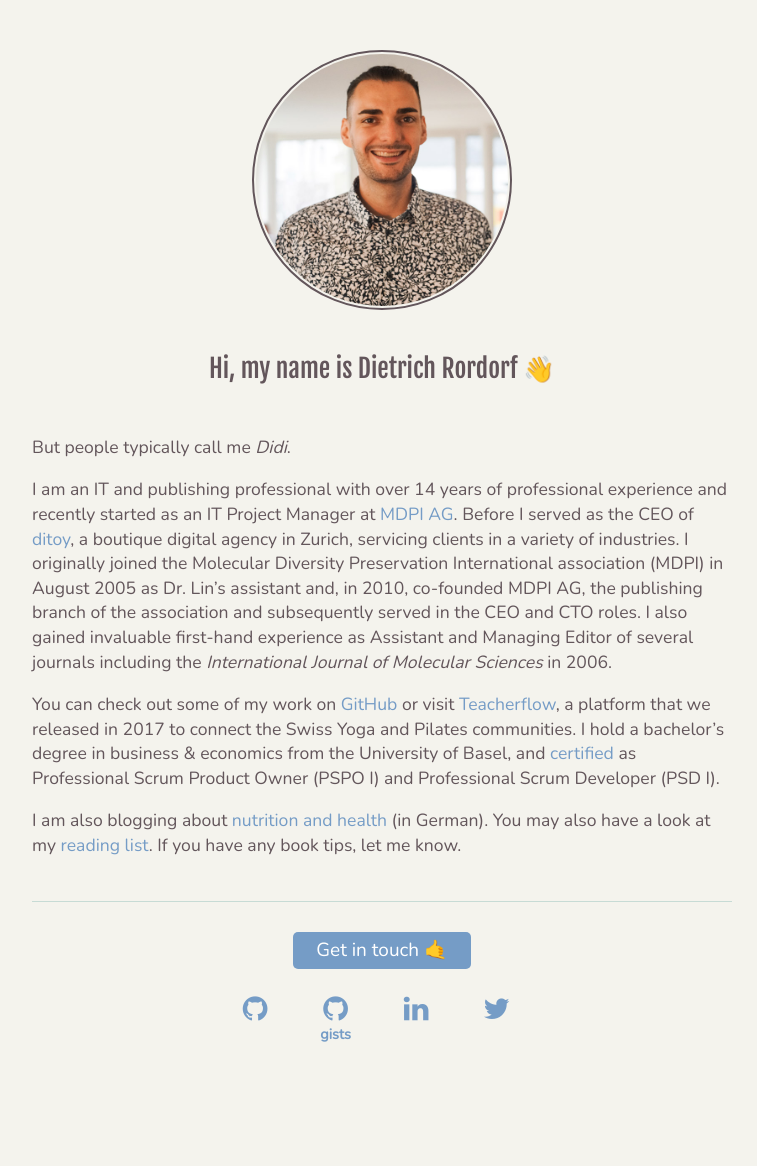
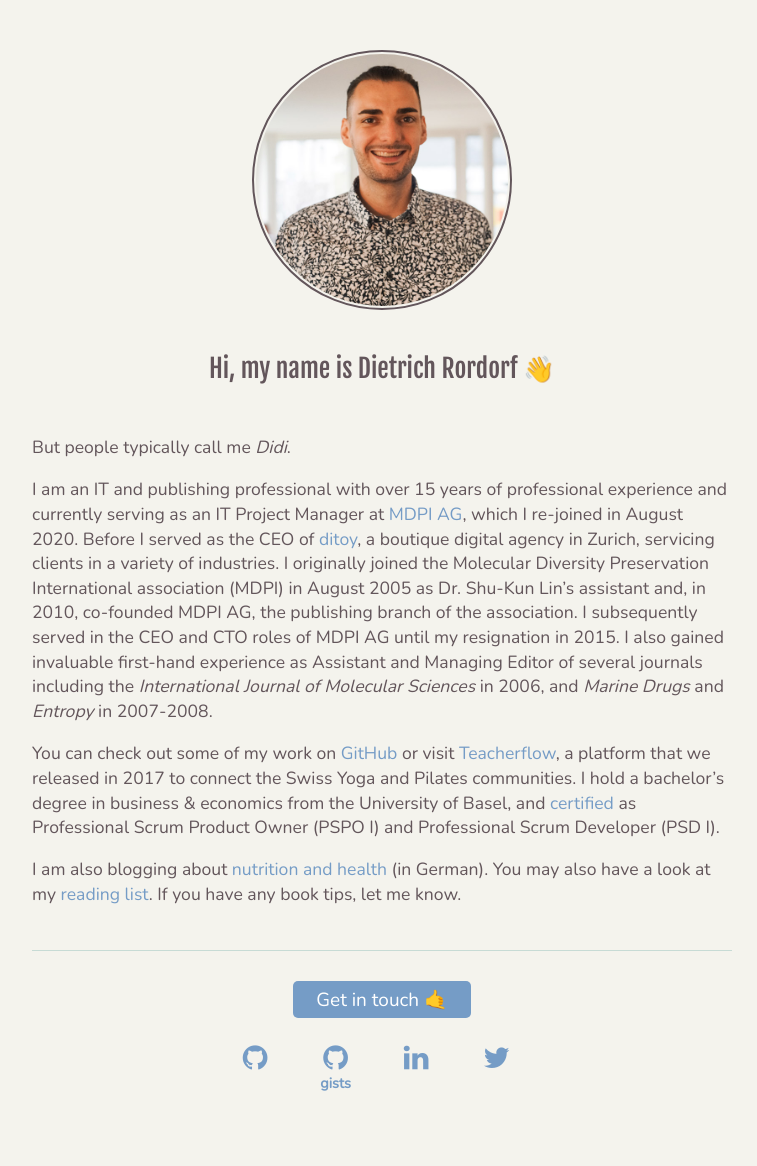
Before and after one commit to rordi/rordi.github.io, a Jekyll site: the page built from index.md, in a window 1280 px wide. Shown: the whole page, without its empty margins (258-1015 px from the left). Built offline with Jekyll 4.4.1, drawn with Linux system fonts in a browser that asks for light colours; before the commit the page ends 1117 px from its top, so only the background shows below that.

Commit message:
Update index.md

```diff
--- a/index.md
+++ b/index.md
@@ -10,7 +10,7 @@ title: Dietrich Rordorf
 
 But people typically call me *Didi*.
 
-I am an IT and publishing professional with over 14 years of professional experience and recently started as an IT Project Manager at [MDPI AG](https://www.mdpi.com/). Before I served as the CEO of [ditoy](https://www.ditoy.com/), a boutique digital agency in Zurich, servicing clients in a variety of industries. I originally joined the Molecular Diversity Preservation International association (MDPI) in August 2005 as Dr. Lin’s assistant and, in 2010, co-founded MDPI AG, the publishing branch of the association and subsequently served in the CEO and CTO roles. I also gained invaluable first-hand experience as Assistant and Managing Editor of several journals including the *International Journal of Molecular Sciences* in 2006.
+I am an IT and publishing professional with over 15 years of professional experience and currently serving as an IT Project Manager at [MDPI AG](https://www.mdpi.com/), which I re-joined in August 2020. Before I served as the CEO of [ditoy](https://www.ditoy.com/), a boutique digital agency in Zurich, servicing clients in a variety of industries. I originally joined the Molecular Diversity Preservation International association (MDPI) in August 2005 as Dr. Shu-Kun Lin’s assistant and, in 2010, co-founded MDPI AG, the publishing branch of the association. I subsequently served in the CEO and CTO roles of MDPI AG until my resignation in 2015. I also gained invaluable first-hand experience as Assistant and Managing Editor of several journals including the *International Journal of Molecular Sciences* in 2006, and *Marine Drugs* and *Entropy* in 2007-2008.
 
 You can check out some of my work on [GitHub](https://github.com/rordi/) or visit [Teacherflow](https://www.teacherflow.ch), a platform that we released in 2017 to connect the Swiss Yoga and Pilates communities. I hold a bachelor’s degree in business & economics from the University of Basel, and [certified](https://www.scrum.org/user/298081) as Professional Scrum Product Owner (PSPO I) and Professional Scrum Developer (PSD I).
 
```
